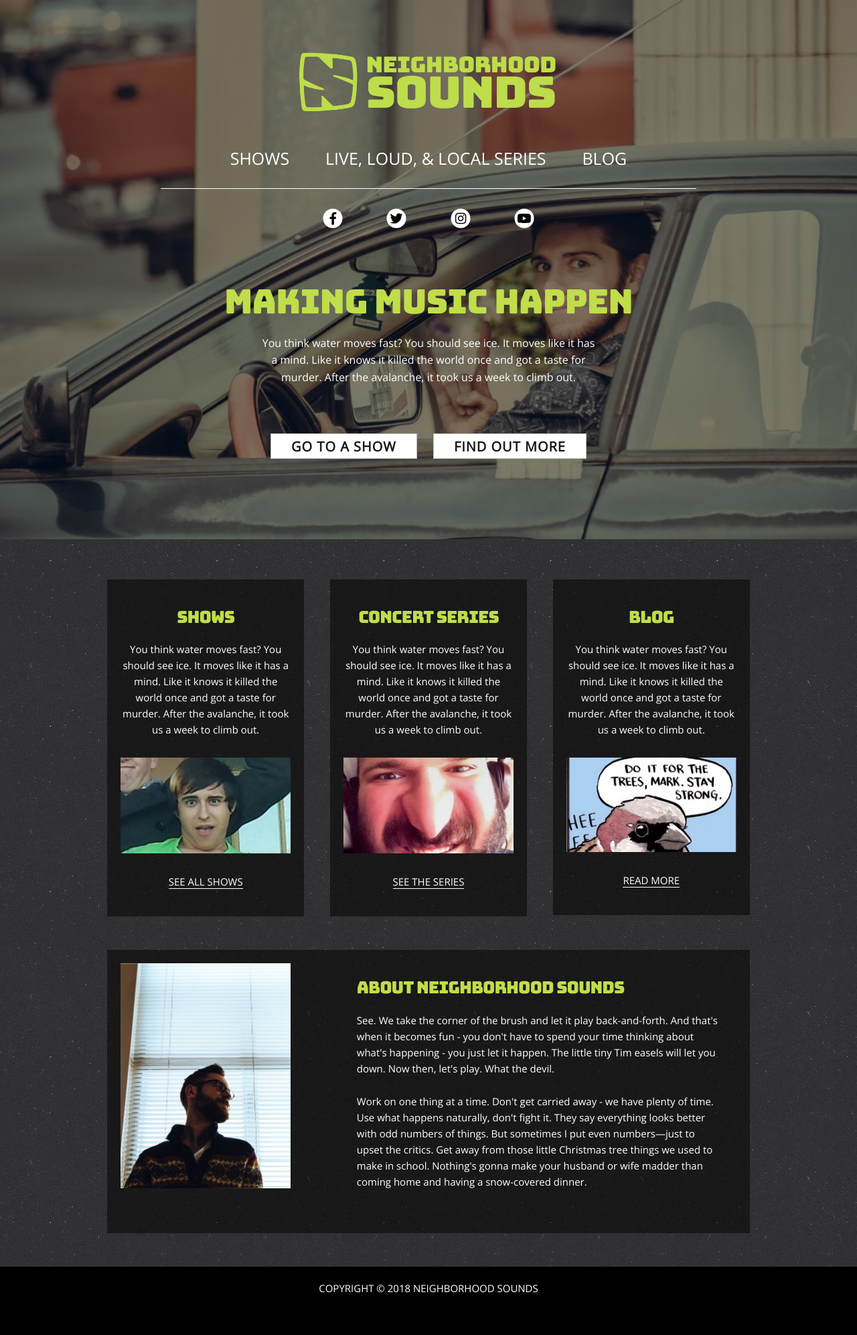
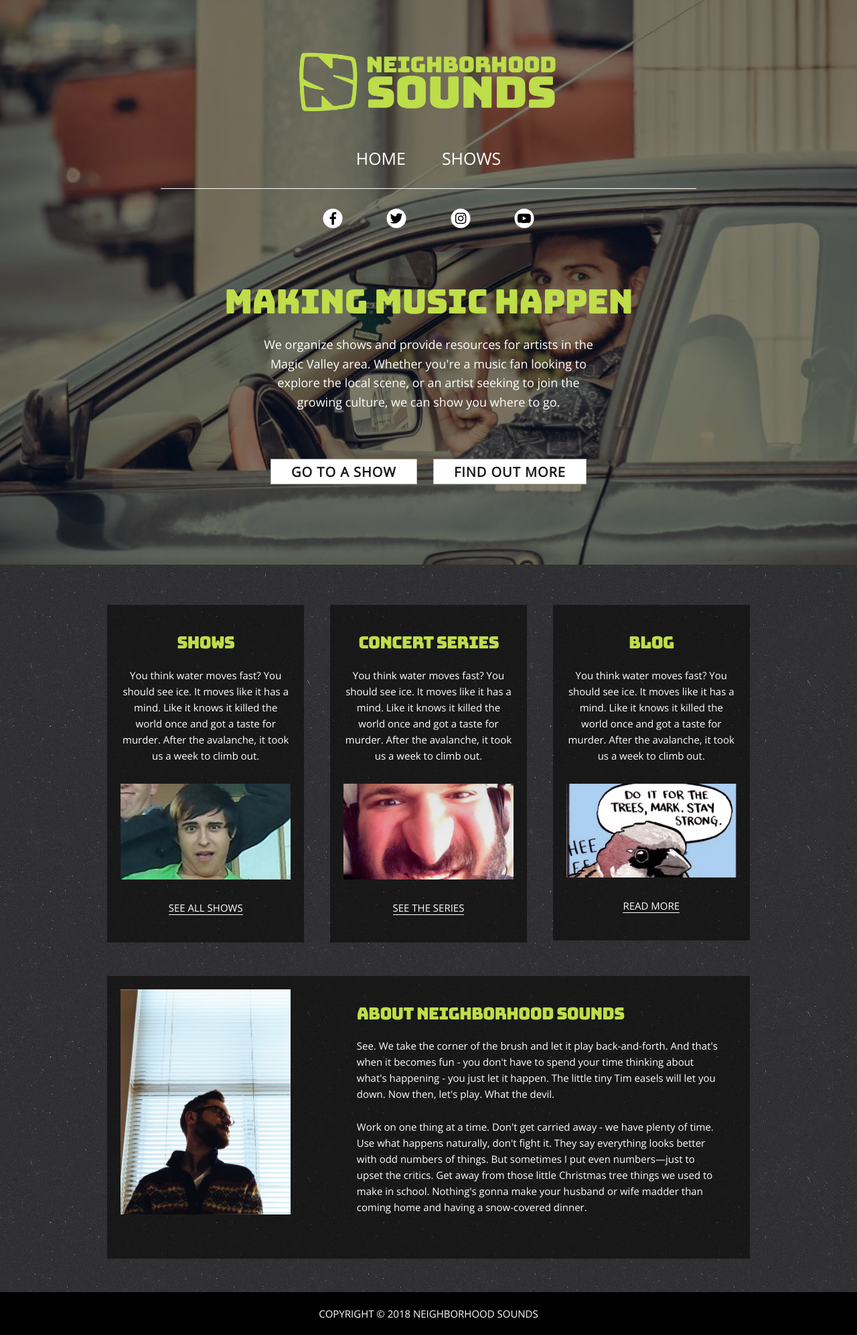
Before and after one commit to jordanthornquest/neighborhoodsounds, a Jekyll site: the page built from index.html, in a window 1280 px wide. Shown: the whole page at 67% size. Built offline with Jekyll 4.4.1, drawn with Linux system fonts in a browser that asks for light colours; nearby versions of some CDN libraries; before the commit the page ends 1955 px from its top, so only the background shows below that.

Commit message:
little bit of cleanup

```diff
--- a/_layouts/default.html
+++ b/_layouts/default.html
@@ -5,9 +5,6 @@
     <meta charset="utf-8">
     <meta name="viewport" content="width=device-width, initial-scale=1">
     <meta name="google-site-verification" content="Hka8oNAX51XY-SN7OaraTQlMOzUX38QmY7c0OW8lDYc" />
-    <link rel="apple-touch-icon-precomposed" href="{{ "/img/favicon128.png" }} | relative_url">
-    <meta name="msapplication-TileColor" content="#FFFFFF">
-    <meta name="msapplication-TileImage" content="{{ "/img/favicon128.png" }} | relative_url">
     <link href="https://fonts.googleapis.com/css?family=Bungee|Open+Sans" rel="stylesheet">
     <link rel="stylesheet" href="{{ "/css/normalize.css" | relative_url }}">
     <link rel="stylesheet" href="{{ "/css/skeleton.css" | relative_url }}">
--- a/css/style.scss
+++ b/css/style.scss
@@ -162,7 +162,7 @@ nav ul li {
 .intro p {
   max-width: 500px;
   margin: 0 auto 70px auto;
-  font-size: 16px;
+  font-size: 18px;
 }
 
 .intro-buttons {
--- a/index.html
+++ b/index.html
@@ -9,15 +9,14 @@ layout: default
 
     <nav>
       <ul>
-        <li><a href="/">Shows</a></li>
-        <li><a href="/">Live, Loud, &amp; Local Series</a></li>
-        <li><a href="/">Blog</a></li>
+        <li><a href="/">Home</a></li>
+        <li><a href="https://www.facebook.com/neighborhoodsounds/events/">Shows</a></li>
       </ul>
     </nav>
     <div class="social">
       <ul>
         <li>
-          <a href="/">
+          <a href="https://www.facebook.com/neighborhoodsounds/">
             <span class="fa-layers fa-fw">
               <i class="fas fa-circle"></i>
               <i class="fab fa-facebook-f" data-fa-transform="shrink-6" style="color:black"></i>
@@ -53,10 +52,10 @@ layout: default
 
     <div class="intro-text">
       <h1>Making Music Happen</h1>
-      <p>You think water moves fast? You should see ice. It moves like it has a mind. Like it knows it killed the world once and got a taste for murder. After the avalanche, it took us a week to climb out.</p>
+      <p>We organize shows and provide resources for artists in the Magic Valley area. Whether you're a music fan looking to explore the local scene, or an artist seeking to join the growing culture, we can show you where to go.</p>
       <div class="intro-buttons">
-        <a class="button">Go to a Show</a>
-        <a class="button">Find Out More</a>
+        <a class="button" href="https://www.facebook.com/neighborhoodsounds/events/">Go to a Show</a>
+        <a class="button" href="/about">Find Out More</a>
       </div>
     </div>
   </div>
```
Also changed, not shown: 2 other files.
